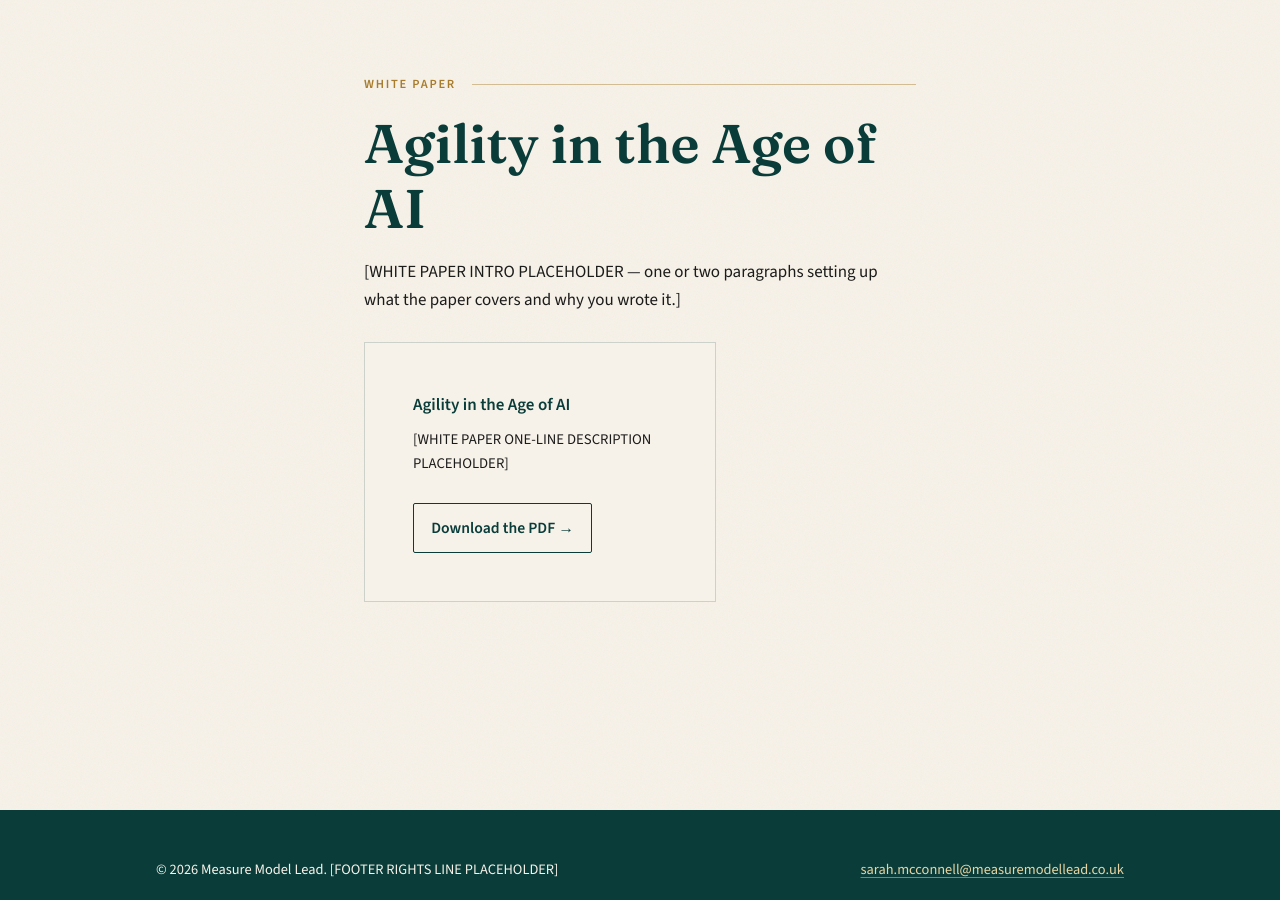
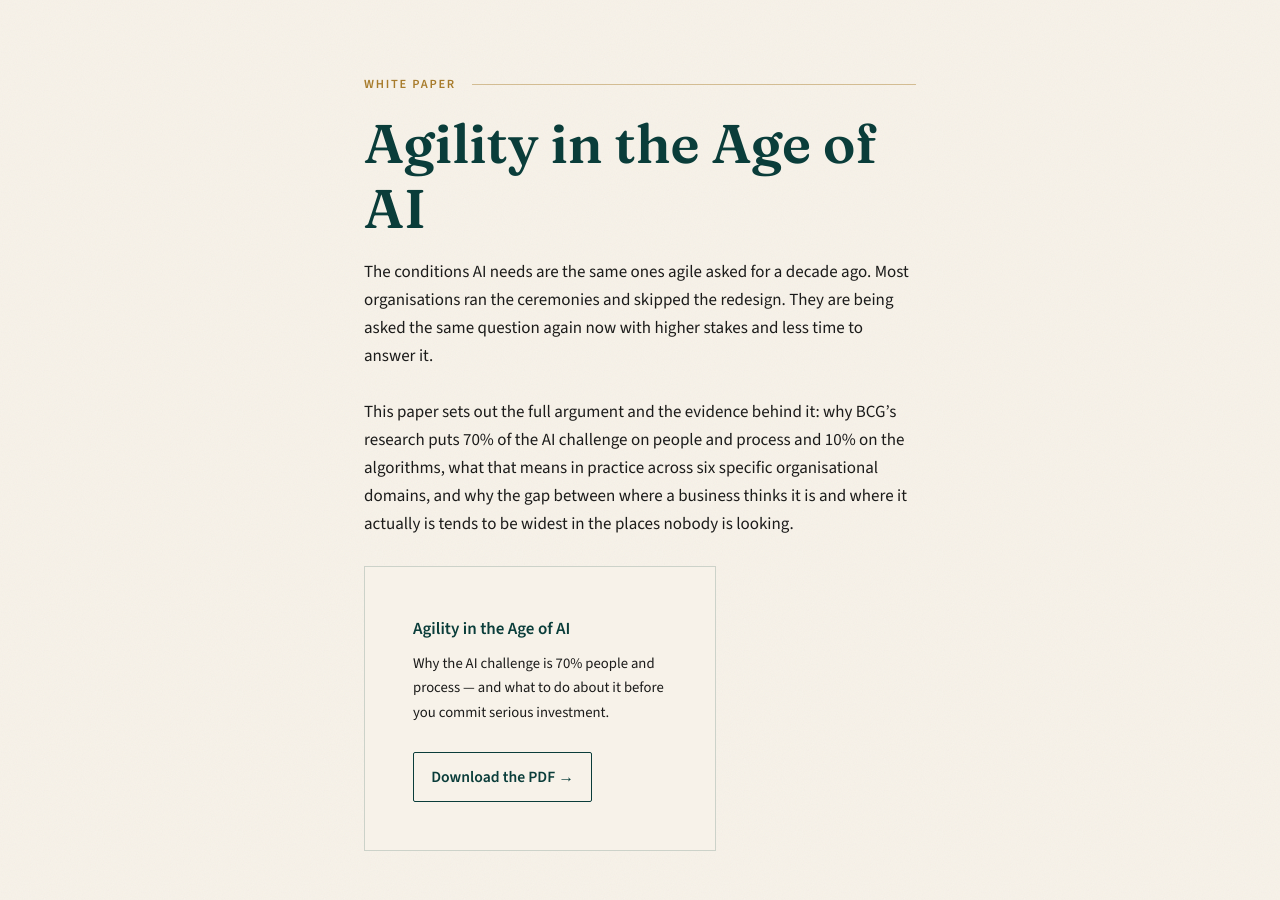
Before and after one commit to SarahMcConnellMML/SarahMcConnellMML, a Jekyll site: the page built from white-paper.md, in a window 1280 px wide and 900 px high, scrolled down 313 px. Built offline with Jekyll 4.4.1, drawn with Linux system fonts in a browser that asks for light colours.

Commit message:
Add files via upload

```diff
--- a/white-paper.md
+++ b/white-paper.md
@@ -3,14 +3,16 @@ layout: page
 permalink: /white-paper/
 title: "Agility in the Age of AI"
 eyebrow: "White Paper"
-description: "The white paper behind the MML diagnostic framework."
+description: "The conditions AI needs are the same ones agile asked for a decade ago. Most organisations ran the ceremonies and skipped the redesign — and they are being asked the same question again now with higher stakes and less time to answer it."
 banner_include: banner-paper.html
 ---
 
-[WHITE PAPER INTRO PLACEHOLDER — one or two paragraphs setting up what the paper covers and why you wrote it.]
+The conditions AI needs are the same ones agile asked for a decade ago. Most organisations ran the ceremonies and skipped the redesign. They are being asked the same question again now with higher stakes and less time to answer it.
+
+This paper sets out the full argument and the evidence behind it: why BCG's research puts 70% of the AI challenge on people and process and 10% on the algorithms, what that means in practice across six specific organisational domains, and why the gap between where a business thinks it is and where it actually is tends to be widest in the places nobody is looking.
 
 <div class="paper-cover">
   <p style="font-weight:600; color:var(--ink-teal); margin-bottom:0.5rem;">Agility in the Age of AI</p>
-  <p style="font-size:0.92rem;">[WHITE PAPER ONE-LINE DESCRIPTION PLACEHOLDER]</p>
+  <p style="font-size:0.92rem;">Why the AI challenge is 70% people and process — and what to do about it before you commit serious investment.</p>
   <a class="action" href="{{ '/assets/pdf/agility-in-the-age-of-ai.pdf' | relative_url }}">Download the PDF →</a>
 </div>
```
Also changed, not shown: about.md (+5 -1 lines), index.md (+5 -3 lines).
